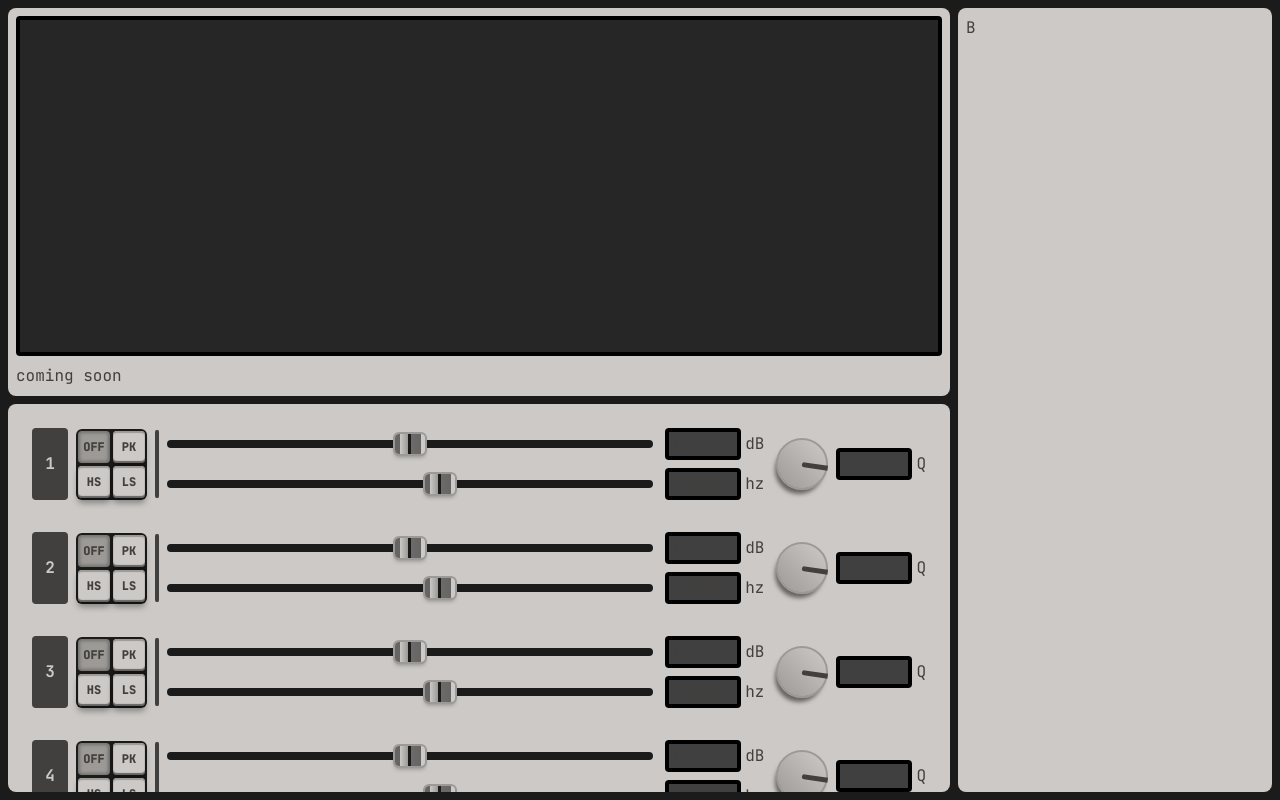
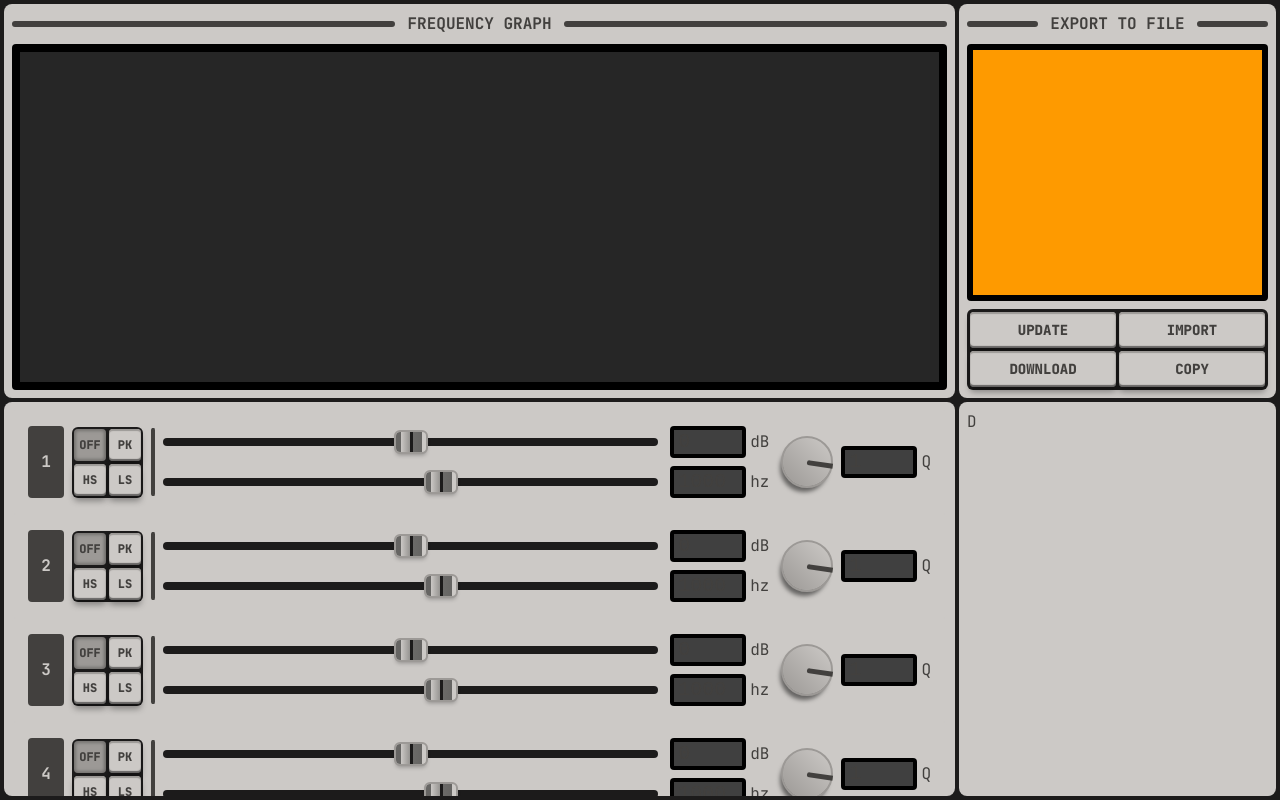
Before and after one commit to gabors0/peq, a SvelteKit app: page / in a window 1280 px wide. Built offline with nearby package versions, Linux system fonts and the light colour scheme; a web font is replaced by a local one.

Commit message:
feat: export to file function

```diff
--- a/src/lib/components/ControlRow.svelte
+++ b/src/lib/components/ControlRow.svelte
@@ -1,13 +1,17 @@
 <script lang="ts">
 	let {
 		rowNo = 0,
-
+		mode = $bindable<'off' | 'pk' | 'hs' | 'ls'>('off'),
+		gain = $bindable(0),
+		freq = $bindable(1000),
+		q = $bindable(1.0),
 	}: {
 		rowNo: number;
+		mode?: 'off' | 'pk' | 'hs' | 'ls';
+		gain?: number;
+		freq?: number;
+		q?: number;
 	} = $props();
-
-	let selectedMode = $state<'off' | 'pk' | 'hs' | 'ls'>('off');
-	let qVal = $state(1.0);
 
 	import Slider from "$lib/components/Slider.svelte";
 	import ModeBtns from "$lib/components/ModeBtns.svelte";
@@ -16,11 +20,11 @@
 
 <div class="bg-fg rounded-sm p-4 gap-2 flex items-center">
     <div class="font-bold text-fg bg-text px-2 self-stretch w-9 flex justify-center items-center rounded-sm">{rowNo}</div>
-	<ModeBtns id={`mode-${rowNo}`} bind:value={selectedMode} />
+	<ModeBtns id={`mode-${rowNo}`} bind:value={mode} />
     <span class="border-l border-3 my-0.5 rounded-md self-stretch border-text"></span>
 	<div class="flex flex-col gap-2 flex-1 min-w-0">
-		<Slider mode="gain" id={`slider-G-${rowNo}`} disabled={selectedMode === 'off'} />
-		<Slider mode="freq" id={`slider-F-${rowNo}`} disabled={selectedMode === 'off'} />
+		<Slider mode="gain" id={`slider-G-${rowNo}`} disabled={mode === 'off'} bind:value={gain} />
+		<Slider mode="freq" id={`slider-F-${rowNo}`} disabled={mode === 'off'} bind:value={freq} />
 	</div>
-	<Knob bind:value={qVal} label="Q" min={0.1} max={10} step={0.01} angleStart={210} angleEnd={-30} disabled={selectedMode === 'off'} />
+	<Knob bind:value={q} label="Q" min={0.1} max={10} step={0.01} angleStart={210} angleEnd={-30} disabled={mode === 'off'} />
 </div>
--- /dev/null
+++ b/src/lib/components/PushButton.svelte
@@ -0,0 +1,45 @@
+<script lang="ts">
+	import type { Snippet } from 'svelte';
+
+	let {
+		onclick,
+		size = 'md',
+		children,
+		...rest
+	}: {
+		onclick?: (e: MouseEvent) => void;
+		size?: 'sm' | 'md' | 'lg';
+		children: Snippet;
+		[key: string]: unknown;
+	} = $props();
+
+	const sizes = {
+		sm: 'px-1.5 py-1 text-[10px]',
+		md: 'px-2 py-1.5 text-xs',
+		lg: 'px-3 py-2 text-sm',
+	};
+</script>
+
+<button
+	class="btn flex-1 {sizes[size]}"
+	{onclick}
+	{...rest}
+>
+	{@render children()}
+</button>
+
+<style>
+	@reference "../../routes/layout.css";
+	.btn {
+		@apply flex items-center justify-center rounded-sm font-black uppercase text-text bg-fg cursor-pointer select-none transition-colors duration-75;
+		box-shadow:
+			inset 0  2px 1px 0 #9C9996,
+			inset 0 -2px 1px 0 rgba(0,0,0,0.5),
+			0px 5px 6px 0px rgba(0, 0, 0, 35%);
+	}
+
+	.btn:active {
+		box-shadow: inset 0px 0px 3.2px 2px rgba(0, 0, 0, 25%);
+		@apply bg-checked;
+	}
+</style>
--- a/src/lib/components/Slider.svelte
+++ b/src/lib/components/Slider.svelte
@@ -5,7 +5,8 @@
 		orientation = 'horizontal',
 		name = '',
 		id = '',
-		disabled = false
+		disabled = false,
+		value = $bindable(0),
 	}: {
 		width?: number;
 		mode?: 'gain' | 'freq' | 'q';
@@ -13,6 +14,7 @@
 		name?: string;
 		id?: string;
 		disabled?: boolean;
+		value?: number;
 	} = $props();
 
 	const config = {
@@ -34,7 +36,8 @@
 	}
 
 	let raw = $state(mode === 'freq' ? toSlider(1000) : (config[mode].min + config[mode].max) / 2);
-	let value = $derived(mode === 'freq' ? toFreq(raw) : raw);
+	let displayValue = $derived(mode === 'freq' ? toFreq(raw) : raw);
+	$effect(() => { value = displayValue; });
 
 	const displayMin = mode === 'freq' ? 20 : config[mode].min;
 	const displayMax = mode === 'freq' ? 20000 : config[mode].max;
@@ -57,7 +60,7 @@
 		{name}
 		{id}
 	/>
-	<Display {label} {value} min={displayMin} max={displayMax} isOff={disabled} onchange={handleDisplayChange} />
+	<Display {label} value={displayValue} min={displayMin} max={displayMax} isOff={disabled} onchange={handleDisplayChange} />
 </div>
 
 <style>
@@ -84,9 +87,22 @@
 		);
 	}
 	input::-moz-range-thumb {
-		width: 25px;
-		height: 25px;
-		background: #04aa6d;
+		width: 30px;
+		height: 20px;
+		border: none;
+		border-radius: 2px;
 		cursor: pointer;
+		box-shadow: 0px 3px 4px 0px rgba(0, 0, 0, 30%);
+		background: linear-gradient(
+			to right,
+			#666563 15%,
+			#ccc9c6 16%,
+			#999794 45%,
+			#1c1b1b 45%,
+			#1c1b1b 55%,
+			#6c6b69 55%,
+			#666563 85%,
+			#ccc9c6 86%
+		);
 	}
 </style>
--- a/src/routes/+page.svelte
+++ b/src/routes/+page.svelte
@@ -1,28 +1,103 @@
 <script lang="ts">
+	import PushButton from '$lib/components/PushButton.svelte';
 	import ControlRow from '$lib/components/ControlRow.svelte';
-	import Slider from '$lib/components/Slider.svelte';
+
+	type BandMode = 'off' | 'pk' | 'hs' | 'ls';
+	type Band = { mode: BandMode; gain: number; freq: number; q: number };
+
+	let bands = $state<Band[]>(
+		Array.from({ length: 20 }, () => ({ mode: 'off' as BandMode, gain: 0, freq: 1000, q: 1.0 }))
+	);
+
+	let exportString = $state('');
+
+	function updateExport() {
+		let filterNo = 1;
+		exportString = bands
+			.filter((b) => b.mode !== 'off')
+			.map(
+				(b) =>
+					`Filter ${filterNo++}: ON ${b.mode.toUpperCase()} Fc ${b.freq} Hz Gain ${b.gain.toFixed(1)} dB Q ${b.q.toFixed(2)}`
+			)
+			.join('\n');
+	}
+
+	function downloadFile() {
+		if (!exportString) return;
+		const blob = new Blob([exportString], { type: 'text/plain' });
+		const url = URL.createObjectURL(blob);
+		const a = document.createElement('a');
+		a.href = url;
+		a.download = 'eq_settings.txt';
+		a.click();
+		URL.revokeObjectURL(url);
+	}
+
+	let copied = $state(false);
+	async function copyToClipboard() {
+		if (!exportString) return;
+		try {
+			await navigator.clipboard.writeText(exportString);
+			copied = true;
+			setTimeout(() => (copied = false), 1500);
+		} catch (err) {
+			console.error('Failed to copy:', err);
+		}
+	}
 </script>
 
-<div class="fixed inset-0 grid grid-cols-[3fr_1fr] grid-rows-2 gap-2 p-2 bg-bg font-jbmono text-text">
-    <div class="bg-fg flex flex-col rounded-lg gap-2 p-2">
-        <div class="p-1 flex h-full rounded-sm bg-black">
-            <span class="flex flex-1 items-center justify-center font-doto text-xl px-1 leading-6 bg-neutral-800 text-stone-900">
+<div
+	class="fixed inset-0 grid grid-cols-[3fr_1fr] grid-rows-2 gap-1 bg-bg p-1 font-jbmono text-text"
+>
+	<div class="flex flex-col gap-2 rounded-lg bg-fg p-2">
+		<div class="flex flex-row items-center gap-3">
+			<hr class="w-full rounded-full border-3 border-text" />
+			<b class="text-center text-nowrap">FREQUENCY GRAPH</b>
+			<hr class="w-full rounded-full border-3 border-text" />
+		</div>
+		<div class="flex h-full rounded-sm bg-black p-2">
+			<span
+				class="flex flex-1 items-center justify-center bg-neutral-800 px-1 font-doto text-xl leading-6 text-stone-900"
+			>
+			</span>
+		</div>
+	</div>
+	<div class="flex flex-col gap-2 rounded-lg bg-fg p-2">
+		<div class="flex flex-row items-center gap-3">
+			<hr class="w-full rounded-full border-3 border-text" />
+			<b class="text-center text-nowrap">EXPORT TO FILE</b>
+			<hr class="w-full rounded-full border-3 border-text" />
+		</div>
 
-            </span>
-        </div>
-        coming soon
-    </div>
-    <div class="bg-fg row-span-2 p-2 rounded-lg">B</div>
-    <div class="bg-fg p-2 rounded-lg overflow-y-auto overflow-x-hidden">
-        <ControlRow rowNo={1} />
-        <ControlRow rowNo={2} />
-        <ControlRow rowNo={3} />
-        <ControlRow rowNo={4} />
-        <ControlRow rowNo={5} />
-        <ControlRow rowNo={6} />
-        <ControlRow rowNo={7} />
-        <ControlRow rowNo={8} />
-        <ControlRow rowNo={9} />
-        <ControlRow rowNo={10} />
-    </div>
+		<div class="flex min-h-0 flex-1 rounded-sm bg-black p-1.5">
+			<textarea
+				readonly
+				class="w-full flex-1 resize-none overflow-auto bg-amber-500 px-1 font-doto text-xl leading-6 text-stone-900 outline-none"
+				>{exportString}</textarea
+			>
+		</div>
+		<div class="grid grid-cols-2 gap-0.75 rounded-md bg-bg p-0.75">
+			<PushButton size="lg" onclick={updateExport}>update</PushButton>
+			<PushButton
+				size="lg"
+				onclick={() => {
+					alert('coming soon');
+				}}>import</PushButton
+			>
+			<PushButton size="lg" onclick={downloadFile}>download</PushButton>
+			<PushButton size="lg" onclick={copyToClipboard}>{copied ? 'copied!' : 'copy'}</PushButton>
+		</div>
+	</div>
+	<div class="overflow-x-hidden overflow-y-auto rounded-lg bg-fg p-2">
+		{#each bands as band, i}
+			<ControlRow
+				rowNo={i + 1}
+				bind:mode={band.mode}
+				bind:gain={band.gain}
+				bind:freq={band.freq}
+				bind:q={band.q}
+			/>
+		{/each}
+	</div>
+	<div class="rounded-lg bg-fg p-2">D</div>
 </div>
--- /dev/null
+++ b/src/vendor.d.ts
@@ -0,0 +1,8 @@
+declare module '$lib/vendor/knob.js/Knob.js' {
+	const Knob: any;
+	export default Knob;
+}
+
+declare module '$lib/vendor/knob.js/ui.js' {
+	export function setupKnob(knob: any, containerEl: HTMLElement): void;
+}
```
Also changed, not shown: tsconfig.json (+10 -0 lines), src/lib/vendor/knob.js/Knob.js, src/lib/vendor/knob.js/ui.js.
